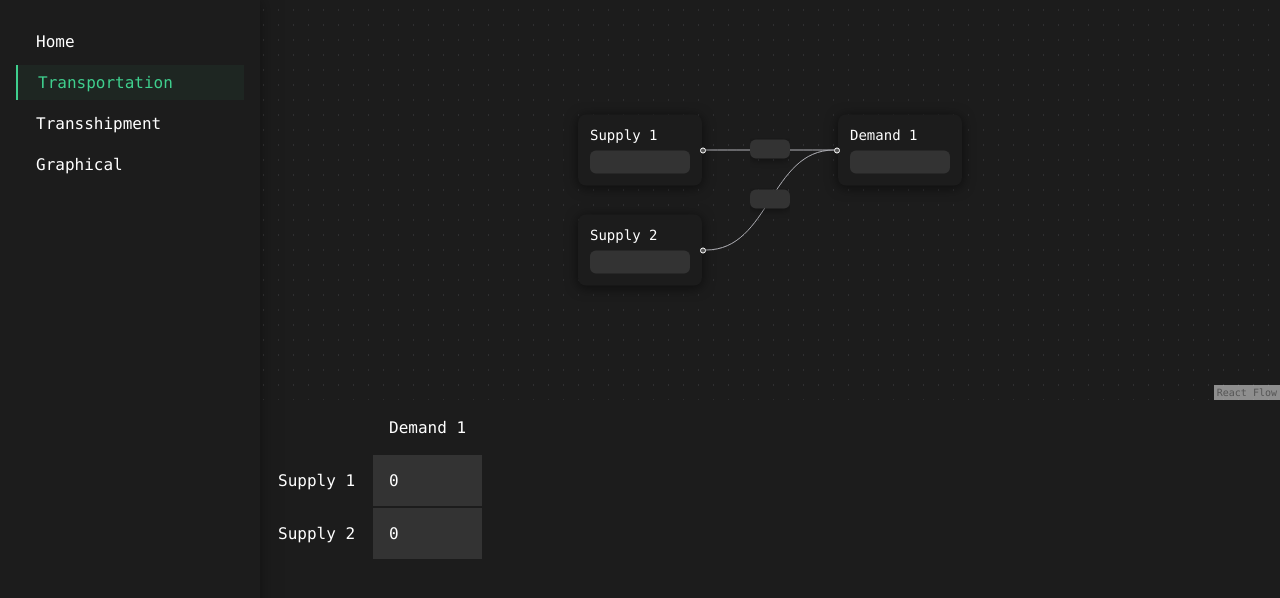
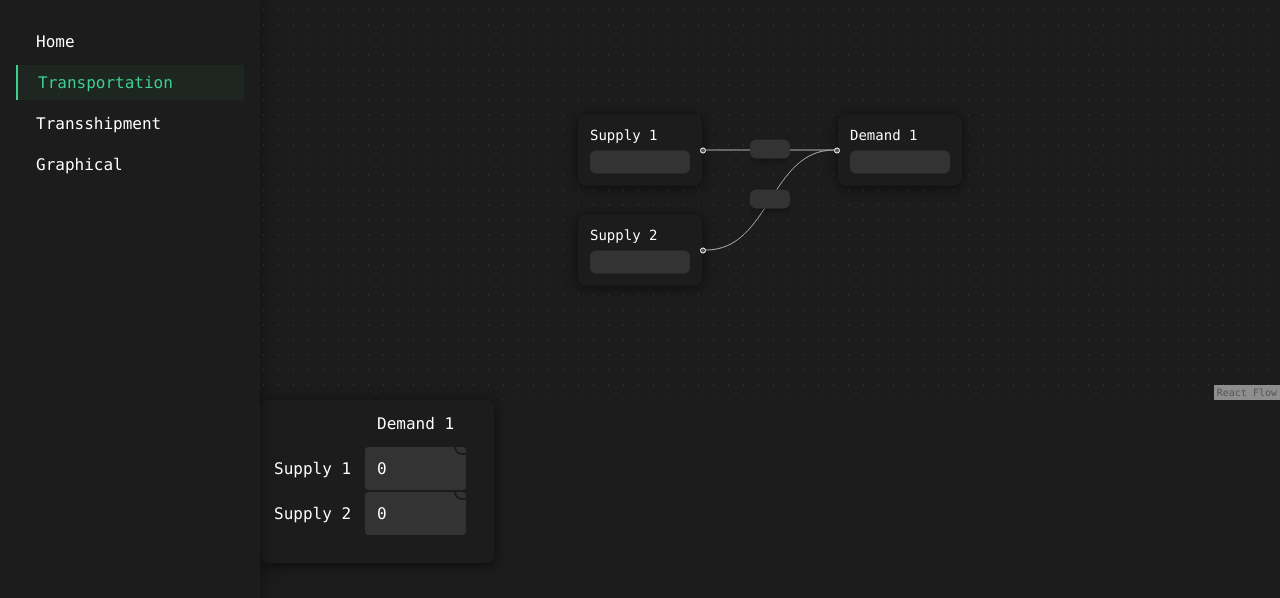
Before and after one commit to ShahriarKh/operations-research-solver, a Next.js app: page /transportation in a window 1280 px wide. Shown: the top 598 px of the page. Built offline with nearby package versions, Linux system fonts and the light colour scheme; some icons are missing.

Commit message:
table design and fixes

```diff
--- a/Components/molecules/TransportTable.jsx
+++ b/Components/molecules/TransportTable.jsx
@@ -22,7 +22,7 @@ export default function TransportTable({ supplies, demands, cells }) {
                                     <td className={css.cell}>
                                         0{" "}
                                         <span className={css.cellCost}>
-                                            {watch(`s${i + 1}-d${i + 1}`)}
+                                            {watch(`s${i + 1}-d${j + 1}`)}
                                         </span>
                                     </td>
                                 );
--- a/Components/molecules/TransportTable.module.scss
+++ b/Components/molecules/TransportTable.module.scss
@@ -4,17 +4,31 @@
     // padding: 8px;
     // border: solid red 3px;
     background-color: $grey;
+    position: relative;
+    border-radius: 4px;
 }
 
 .table {
     // border: solid 1px green;
+    box-shadow: 0 2px 12px 1px rgba(0,0,0,0.5);
+    border-radius: 8px;
 
     tr {
         // border: solid 1px yellow;
         // background-color: red;
 
         td {
-            padding: 16px;
+            padding: 12px;
         }
     }
 }
+
+.cellCost {
+    position: absolute;
+    top: 0;
+    right: 0;
+    padding: 2px 2px 4px 8px;
+    border-bottom: solid 2px $grey-dark;
+    border-left: solid 2px $grey-dark;
+    border-bottom-left-radius: 16px;
+}
```
